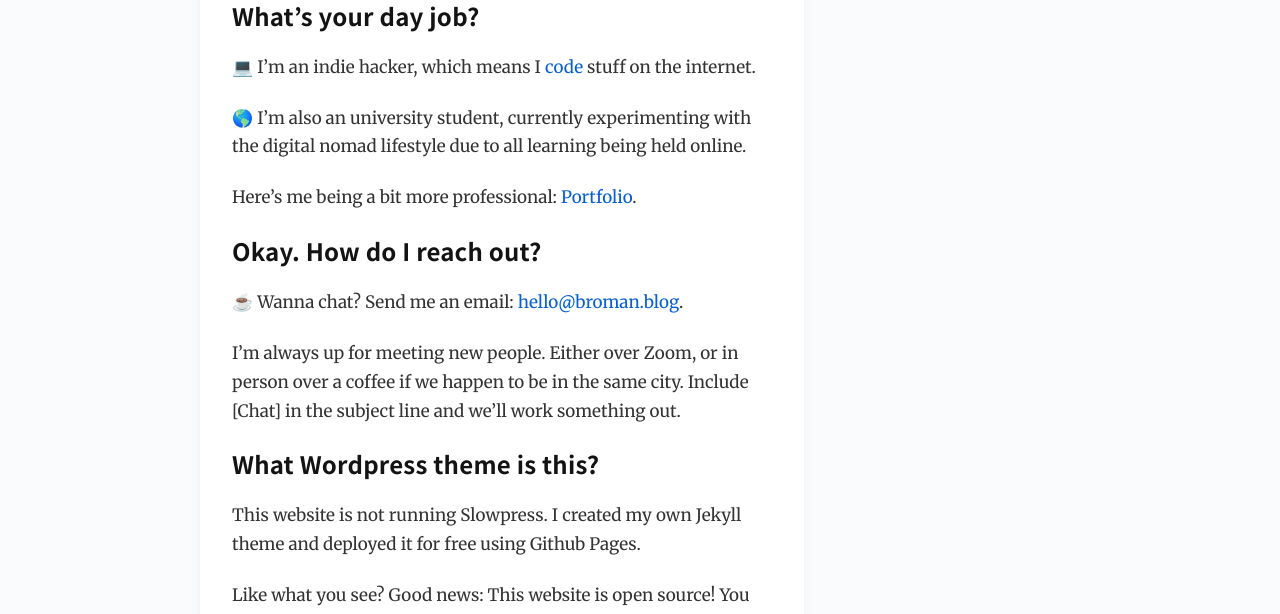
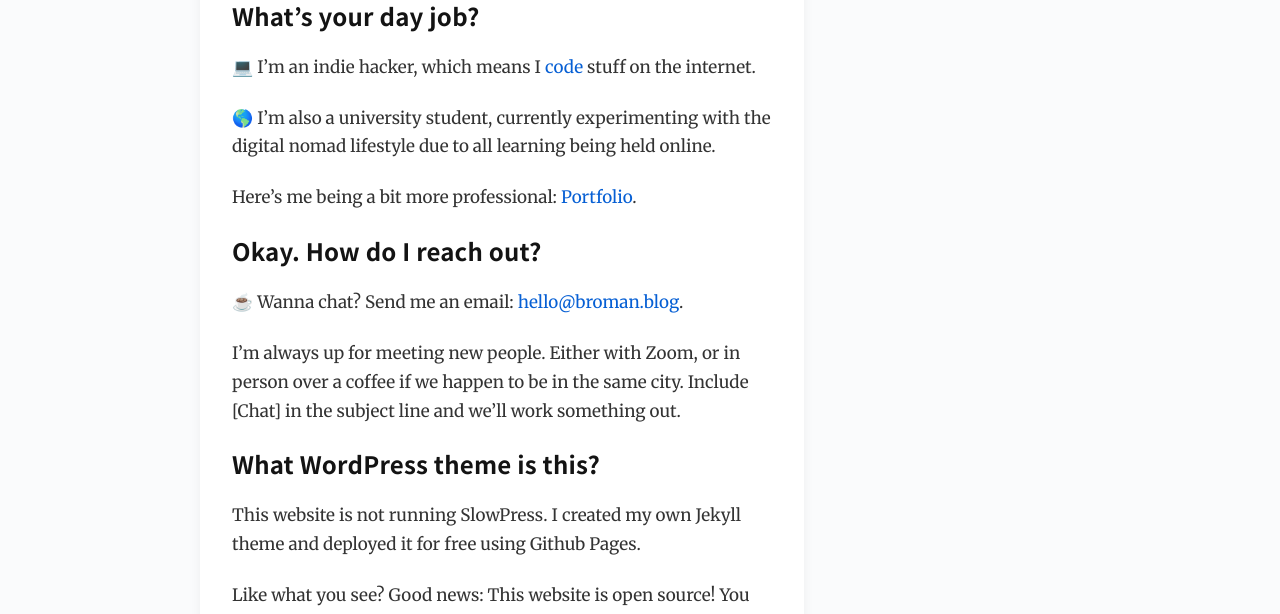
Before and after one commit to gdbroman/broman.blog, a Jekyll site: the page built from about.md, in a window 1280 px wide. Shown: the part 1363-1977 px from the top of the page. Built offline with Jekyll 4.4.1, drawn with Linux system fonts in a browser that asks for light colours.

Commit message:
about update

```diff
--- a/about.md
+++ b/about.md
@@ -36,7 +36,7 @@
 
 💻 I'm an indie hacker, which means I [code](https://github.com/gustafbroman){:target="_blank"} stuff on the internet.
 
-🌎 I'm also an university student, currently experimenting with the digital nomad lifestyle due to all learning being held online.
+🌎 I'm also a university student, currently experimenting with the digital nomad lifestyle due to all learning being held online.
 
 Here's me being a bit more professional: [Portfolio](https://gustafbroman.github.io){:target="_blank"}.
 
@@ -44,11 +44,11 @@
 
 ☕️ Wanna chat? Send me an email: [hello@broman.blog](mailto:hello@broman.blog).
 
-I'm always up for meeting new people. Either over Zoom, or in person over a coffee if we happen to be in the same city. Include [Chat] in the subject line and we'll work something out.
+I'm always up for meeting new people. Either with Zoom, or in person over a coffee if we happen to be in the same city. Include [Chat] in the subject line and we'll work something out.
 
-## What Wordpress theme is this?
+## What WordPress theme is this?
 
-This website is not running Slowpress. I created my own Jekyll theme and deployed it for free using Github Pages.
+This website is not running SlowPress. I created my own Jekyll theme and deployed it for free using Github Pages.
 
 Like what you see? Good news: This website is open source! You find the source code [here](https://github.com/gustafbroman/broman.blog){:target="_blank"}.
 
```
